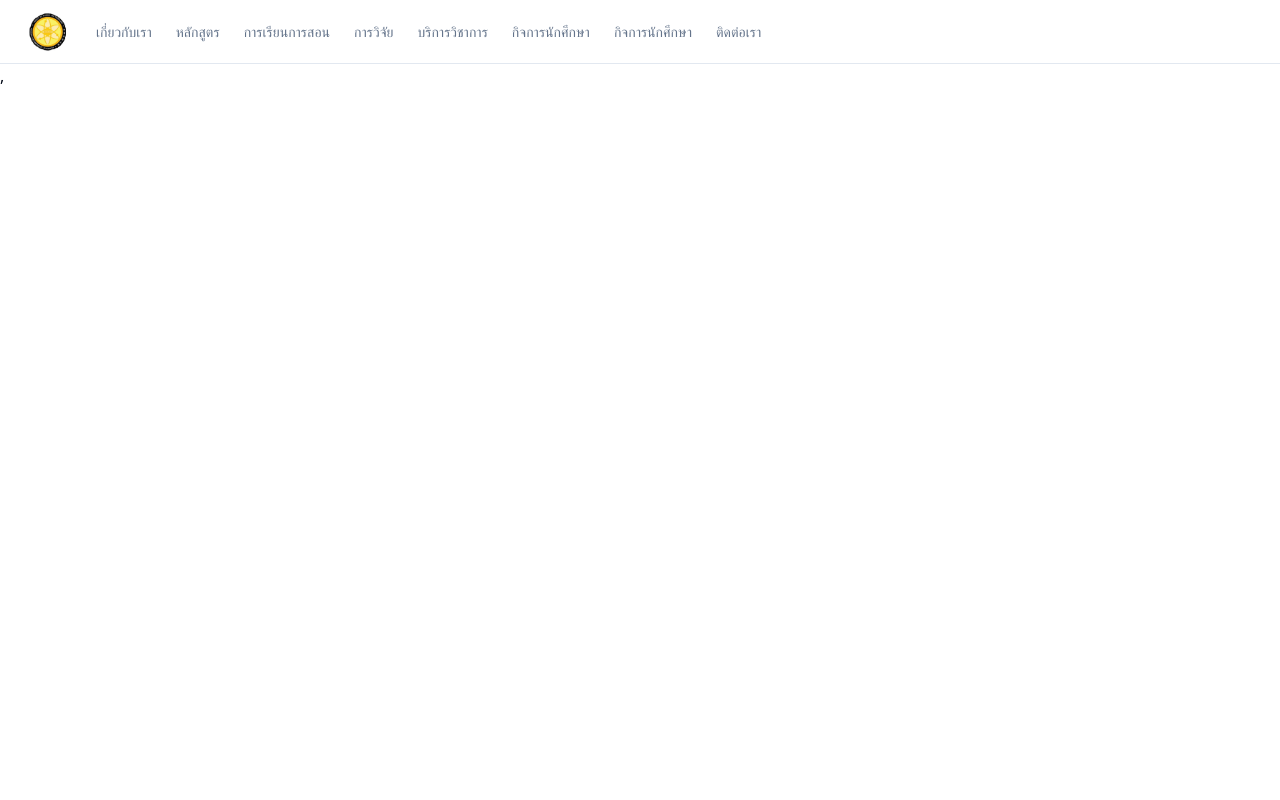
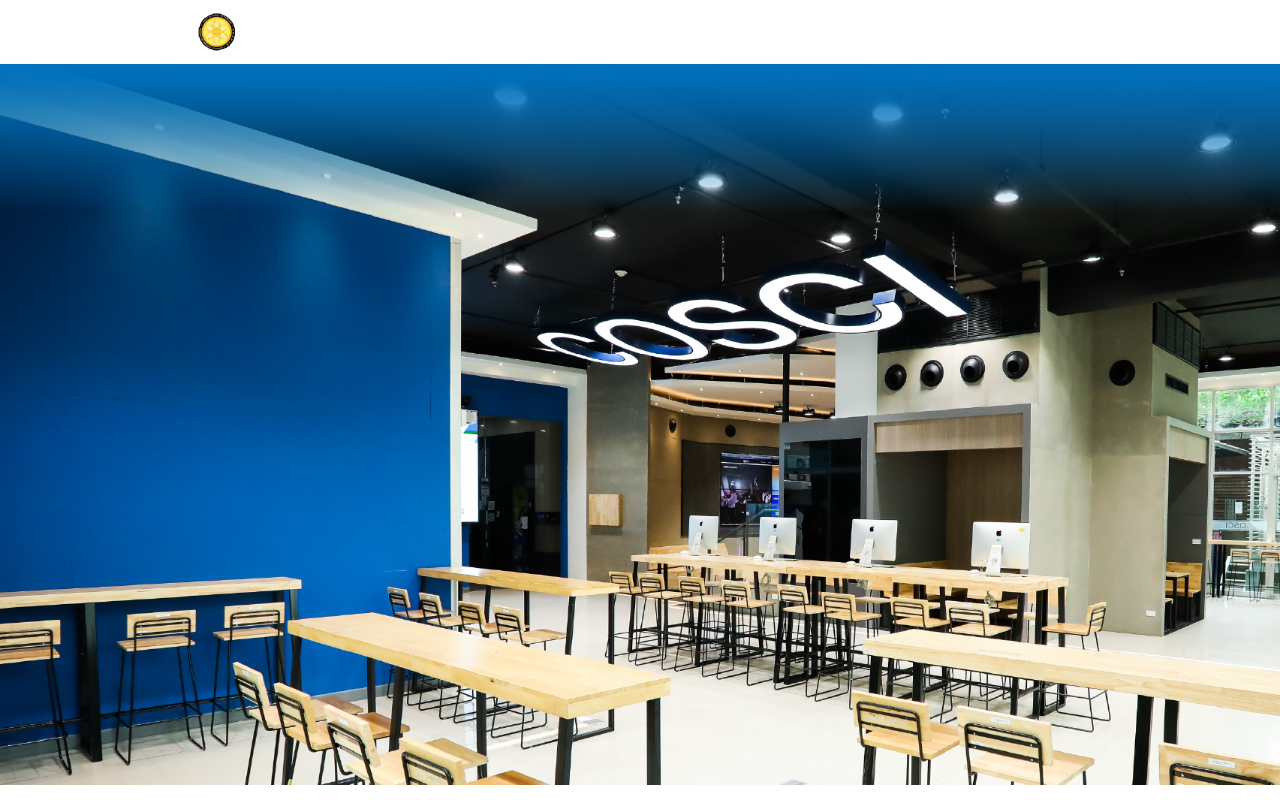
Before and after one commit to ppaauuoo/hcu-web-project, a React (Vite) app in the folder frontend/: page / in a window 1280 px wide. Shown: the top 800 px of the page. Built offline with nearby package versions, Linux system fonts and the light colour scheme.

Commit message:
trans, white text navbar

```diff
--- a/frontend/src/components/RootLayout.tsx
+++ b/frontend/src/components/RootLayout.tsx
@@ -8,70 +8,72 @@
 
 import { Sheet, SheetContent, SheetTrigger } from "@/components/ui/sheet"
 
-import { Link } from "react-router-dom"
+import { Link, Outlet } from "react-router-dom"
 
 export default function RootLayout() {
   return (
     <>
 
-      <header className="sticky top-0 flex justify-between md:justify-start h-16 items-center gap-30 border-b bg-background px-4 md:px-6">
-        <img className="h-10 w-10 m-1" src="/images.jpg" alt="image description" />
-        <div className="flex justify-center">
-          <h1 className="lg:hidden md:hidden sm:not-sr-only flex justify-end">คณะวิทยาศาสตร์และเทคโนโลยี<br/>มหาวิทยาลัยหัวเฉียวเฉลิมพระเกียรติ</h1>
-        </div>
+      <header className="sticky top-0 flex justify-between md:justify-center h-16 items-center gap-30 bg-transparent px-4 md:px-6 ">
+        <img className="h-10 w-10 m-1 md:mr-20 lg:mr-40" src="/images.jpg" alt="image description" />
+        {/* mobile nav */}
+        <nav className="flex justify-center">
+          <h1 className="text-muted-foreground text-white lg:hidden md:hidden sm:not-sr-only flex justify-end">คณะวิทยาศาสตร์และเทคโนโลยี<br />มหาวิทยาลัยหัวเฉียวเฉลิมพระเกียรติ</h1>
+        </nav>
         {/* navbar */}
-        <nav className="hidden flex-col gap-6 text-lg font-medium md:flex md:flex-row md:items-center md:gap-4 md:text-sm lg:gap-6">
+        <nav className="hidden flex-col gap-6 text-lgfont-medium md:flex md:flex-row md:items-center md:gap-4 md:text-sm lg:gap-6">
+
           <Link
             to="index.tsx"
-            className="flex items-center gap-2 text-lg font-semibold md:text-base"
+            className="flex  items-center gap-2 text-lg font-semibold md:text-base"
           >
             <span className="sr-only">หน้าแรก</span>
           </Link>
           <Link
             to="#"
-            className="text-muted-foreground transition-colors hover:text-foreground"
+            className="text-muted-foreground text-white transition-colors hover:text-foreground"
           >
             เกี่ยวกับเรา
           </Link>
           <Link
             to="#"
-            className="text-muted-foreground transition-colors hover:text-foreground"
+            className="text-muted-foreground text-white transition-colors hover:text-foreground"
           >
             หลักสูตร
           </Link>
           <Link
             to="#"
-            className="text-muted-foreground transition-colors hover:text-foreground"
+            className="text-muted-foreground text-white transition-colors hover:text-foreground"
           >
             การเรียนการสอน
           </Link>
           <Link
             to="#"
-            className="text-muted-foreground transition-colors hover:text-foreground"
+            className="text-muted-foreground text-white transition-colors hover:text-foreground"
           >
             การวิจัย
           </Link>
           <Link
             to="#"
-            className="text-muted-foreground transition-colors hover:text-foreground"
+            className="text-muted-foreground text-white transition-colors hover:text-foreground"
           >
             บริการวิชาการ
           </Link>
           <Link
             to="#"
-            className="text-muted-foreground transition-colors hover:text-foreground"
+            className="text-muted-foreground text-white transition-colors hover:text-foreground"
           >
             กิจการนักศึกษา
           </Link>
           <Link
             to="#"
-            className="text-muted-foreground transition-colors hover:text-foreground"
+            className="text-muted-foreground text-white transition-colors hover:text-foreground"
           >
             กิจการนักศึกษา
           </Link>
           <Link
             to="#"
-            className="text-muted-foreground transition-colors hover:text-foreground"
+            className="text-muted-foreground text-white transition-colors hover:text-foreground"
           >
             ติดต่อเรา
           </Link>
@@ -144,6 +146,6 @@
         </Sheet>
       </header>
 
-      {/* <Outlet/> */}
+      <Outlet />
     </>)
 }
--- a/frontend/src/pages/Home.tsx
+++ b/frontend/src/pages/Home.tsx
@@ -46,9 +46,16 @@
 
 export default function Home() {
   return (
-    <div className="flex min-h-screen w-full flex-col">
+    <div className=" min-h-screen w-full flex-col">
+
+      <div>
+        <img className="" src="/hero.png" />
+      </div>
+
 
       <main className="flex flex-1 flex-col gap-4 p-4 md:gap-8 md:p-8">
+
+
         <div className="grid gap-4 md:grid-cols-2 md:gap-8 lg:grid-cols-4">
           <Card x-chunk="dashboard-01-chunk-0">
             <CardHeader className="flex flex-row items-center justify-between space-y-0 pb-2">
```
Also changed, not shown: frontend/public/hero.png (added).
